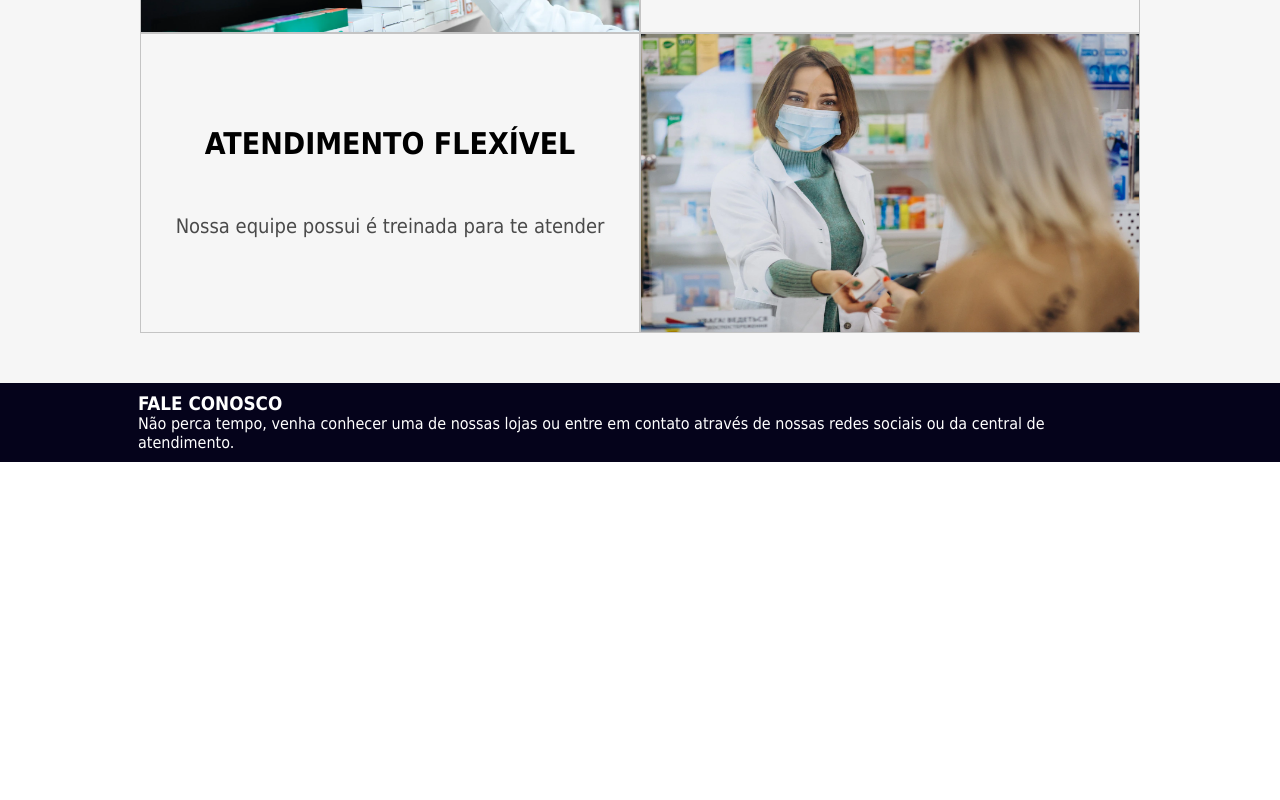
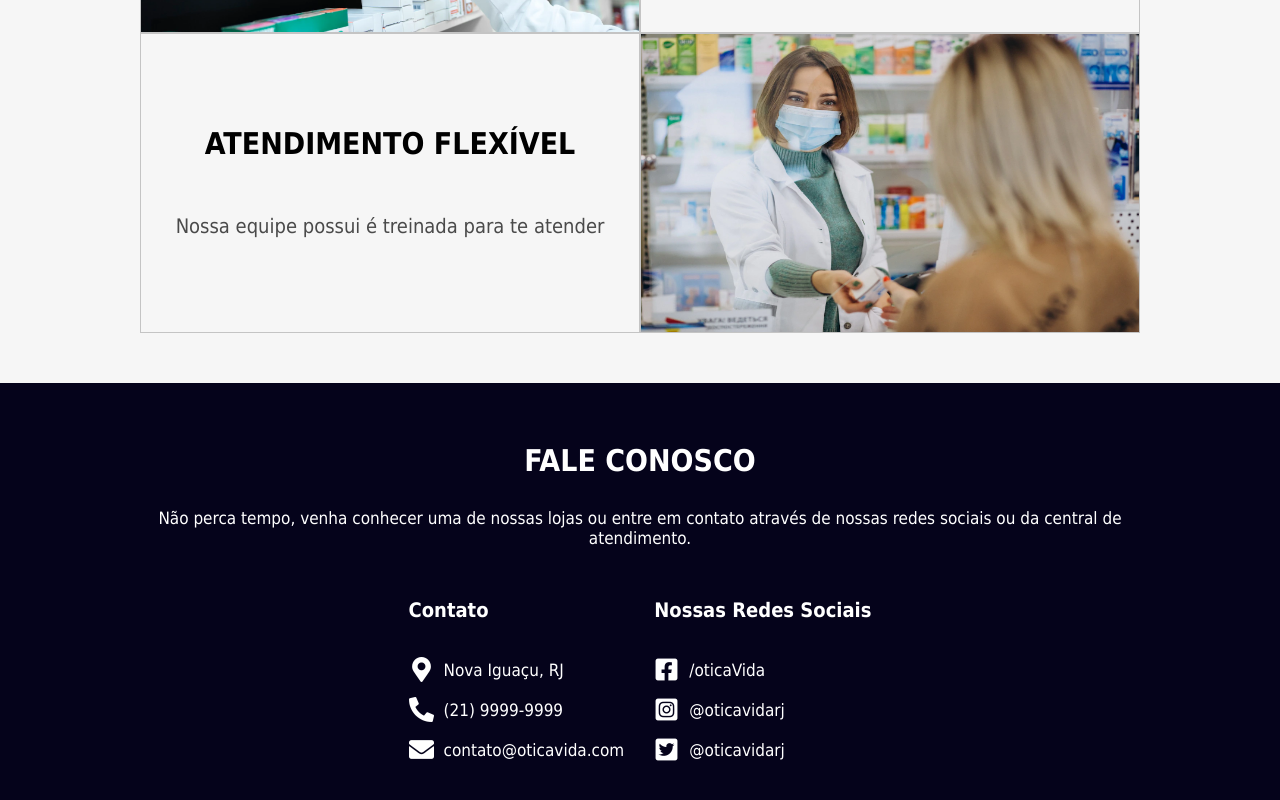
Before and after one commit to Robson-Lima-Jr/projeto14-react-otica, a Next.js app: page / in a window 1280 px wide. Shown: the part 2360-3160 px from the top of the page. Before the commit the page ends 2822 px from the top, so only its background shows below. Built offline with nearby package versions, Linux system fonts and the light colour scheme.

Commit message:
concluindo componente secaoContatos e correção de flexbox do componente secaoSobre

```diff
--- a/src/components/SecaoContatos/SecaoContatos.module.css
+++ b/src/components/SecaoContatos/SecaoContatos.module.css
@@ -1,3 +1,54 @@
-.contato_area{
+.contato_area {
+    display: flex;
+    flex-direction: column;
+    align-items: center;
+    gap: 30px;
+
+    margin: 50px auto;
     color: white;
 }
+
+.contato_area h3 {
+    font-size: 30px;
+}
+
+.contato_area h5 {
+    font-size: 20px;
+}
+
+.contato_area p {
+    font-size: 17px;
+    text-align: center;
+}
+
+.contato_box {
+    margin: 20px auto;
+    display: flex;
+    justify-content: center;
+    gap: 30px;
+    flex-wrap: wrap;
+
+}
+
+.contato_box > div {
+    display: flex;
+    flex-direction: column;
+    gap: 30px;
+}
+
+.contato_descricao {
+    display: flex;
+    flex-direction: column;
+}
+
+.contato_descricao div {
+    display: flex;
+    align-items: center;
+    gap: 10px;
+    padding: 5px 0px 10px;
+}
+
+.contato_descricao div .icones_contato {
+    width: 25px;
+    height: 25px;
+}
--- a/src/components/SecaoContatos/index.jsx
+++ b/src/components/SecaoContatos/index.jsx
@@ -15,7 +15,43 @@ export default function SecaoContatos() {
 
             <p>Não perca tempo, venha conhecer uma de nossas lojas ou entre em contato através de nossas redes sociais ou da central de atendimento.</p>
 
-            <div></div>
+            <div className={styles.contato_box}>
+                <div>
+                    <h5>Contato</h5>
+                    <div className={styles.contato_descricao}>
+                        <div>
+                            <Image src={Local_icon} alt="local" className={styles.icones_contato} />
+                            <p>Nova Iguaçu, RJ</p>
+                        </div>
+                        <div>
+                            <Image src={Telefone_icon} alt="telefone" className={styles.icones_contato} />
+                            <p>(21) 9999-9999</p>
+                        </div>
+                        <div>
+                            <Image src={Email_icon} alt="email" className={styles.icones_contato} />
+                            <p>contato@oticavida.com</p>
+                        </div>
+                    </div>
+                </div>
+
+                <div>
+                    <h5>Nossas Redes Sociais</h5>
+                    <div className={styles.contato_descricao}>
+                        <div>
+                            <Image src={Facebook_icon} alt="facebook" className={styles.icones_contato} />
+                            <p>/oticaVida</p>
+                        </div>
+                        <div>
+                            <Image src={Intagram_icon} alt="instagram" className={styles.icones_contato} />
+                            <p>@oticavidarj</p>
+                        </div>
+                        <div>
+                            <Image src={Twitter_icon} alt="twitter" className={styles.icones_contato} />
+                            <p>@oticavidarj</p>
+                        </div>
+                    </div>
+                </div>
+            </div>
         </div>
     );
 }
--- a/src/components/SecaoSobre/index.jsx
+++ b/src/components/SecaoSobre/index.jsx
@@ -12,7 +12,7 @@ export default function SecaoSobre() {
             <p>Fundada em 2001, em Nova Iguaçu - Rio de Janeiro, a Óticas vida iniciou suas atividades focada no atendimento ao público de renda mais baixa, sempre com o objetivo de proporcionar ao cliente bom atendimento, qualidade e preço baixo. </p>
 
             <div className={styles.sobre_box}>
-                <Image src={Loja} alt="loja" layout="fixed" className={styles.imagens} />
+                <Image src={Loja} alt="loja" className={styles.imagens} />
 
 
                 <div className={styles.sobre_box_conteudo}>
@@ -27,7 +27,7 @@ export default function SecaoSobre() {
                     <p>Nossa equipe possui é treinada para te atender</p>
                 </div>
 
-                <Image src={Atendimento} alt="atendimento" layout="fixed" className={styles.imagens} />
+                <Image src={Atendimento} alt="atendimento" className={styles.imagens} />
             </div>
         </div>
     );
```
